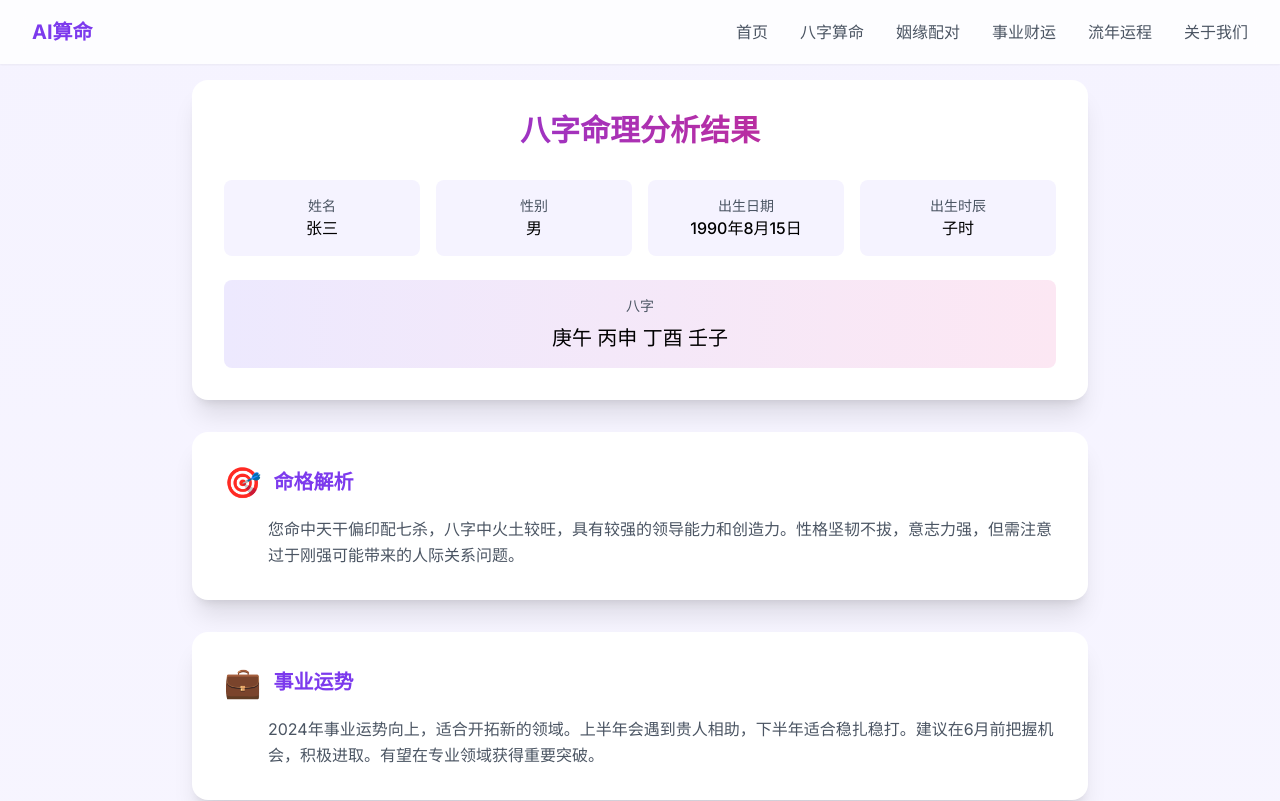
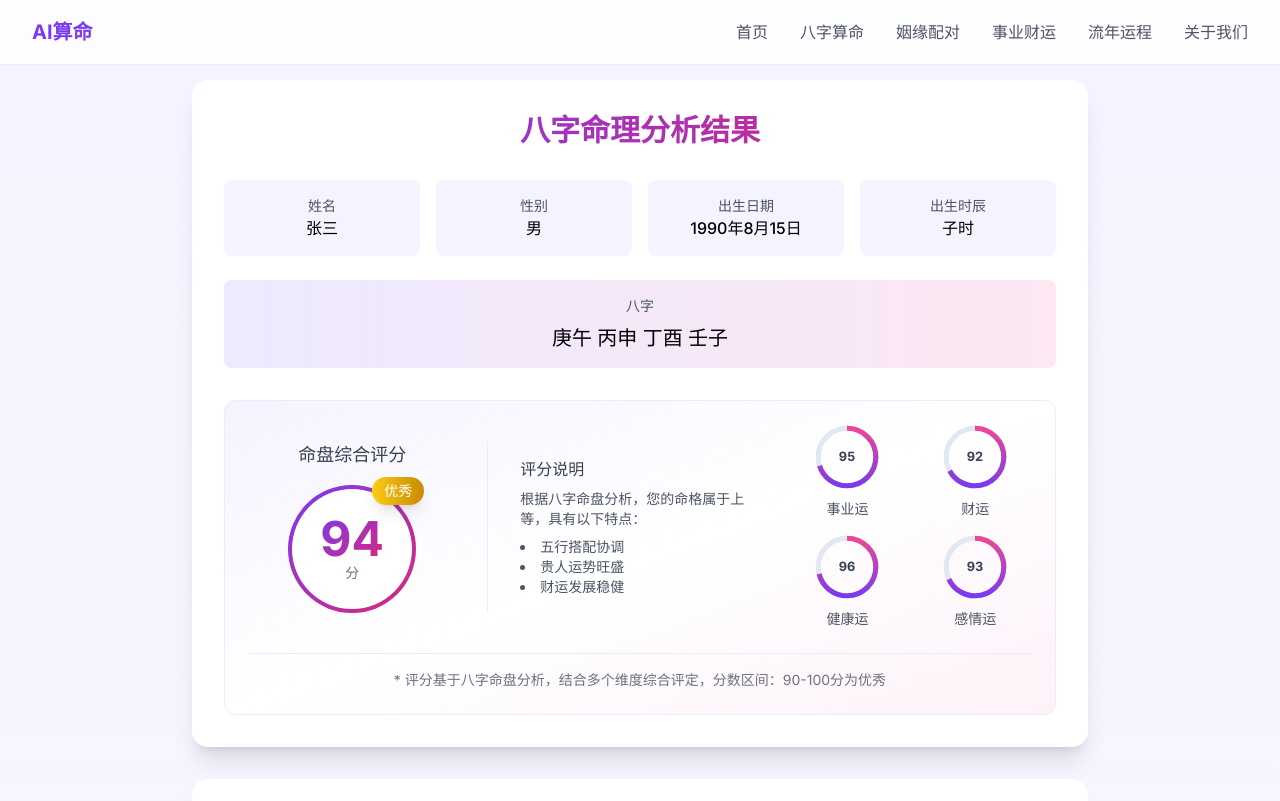
Before and after one commit to adminnnn/ai-fengshui, a Next.js app: page /fortune/result in a window 1280 px wide. Shown: the top 801 px of the page. Built offline with nearby package versions, Linux system fonts and the light colour scheme.

Commit message:
测算结果页面增加评分机制

```diff
--- a/app/fortune/result/page.tsx
+++ b/app/fortune/result/page.tsx
@@ -225,6 +225,17 @@ export default function FortuneResult() {
     name: "✍️", // 姓名解析
   };
 
+  // 在 basicInfo 后添加评分数据
+  const scoreData = {
+    total: 94,  // 综合评分
+    aspects: [
+      { name: "事业运", score: 95 },
+      { name: "财运", score: 92 },
+      { name: "健康运", score: 96 },
+      { name: "感情运", score: 93 },
+    ]
+  };
+
   return (
     <div className="min-h-screen py-20 px-4 bg-gradient-to-b from-primary-50 to-white">
       <div className="max-w-4xl mx-auto">
@@ -258,9 +269,126 @@ export default function FortuneResult() {
               </div>
             </div>
 
-            <div className="text-center p-4 bg-gradient-to-r from-primary-100 to-pink-100 rounded-lg">
+            <div className="text-center p-4 bg-gradient-to-r from-primary-100 to-pink-100 rounded-lg mb-6">
               <div className="text-sm text-gray-600 mb-2">八字</div>
               <div className="text-xl font-medium">{resultData.basicInfo.eightCharacters}</div>
+            </div>
+
+            {/* 修改评分区域的样式 */}
+            <div className="mt-8 p-6 bg-gradient-to-br from-primary-50 via-white to-pink-50 rounded-xl border border-primary-100">
+              <div className="grid grid-cols-1 md:grid-cols-3 gap-8 items-center">
+                {/* 左侧：总评分 */}
+                <div className="text-center md:border-r border-primary-100 pr-8">
+                  <h3 className="text-lg font-medium text-gray-700 mb-4">命盘综合评分</h3>
+                  <div className="relative inline-block">
+                    <motion.div
+                      initial={{ opacity: 0, scale: 0.5 }}
+                      animate={{ opacity: 1, scale: 1 }}
+                      transition={{ duration: 0.5 }}
+                      className="w-32 h-32 rounded-full bg-gradient-to-br from-primary-600 to-pink-600 p-1"
+                    >
+                      <div className="w-full h-full rounded-full bg-white flex items-center justify-center">
+                        <motion.div
+                          initial={{ opacity: 0, y: 20 }}
+                          animate={{ opacity: 1, y: 0 }}
+                          transition={{ delay: 0.3 }}
+                          className="text-center"
+                        >
+                          <span className="text-5xl font-bold bg-clip-text text-transparent bg-gradient-to-br from-primary-600 to-pink-600">
+                            {scoreData.total}
+                          </span>
+                          <span className="text-sm text-gray-500 block">分</span>
+                        </motion.div>
+                      </div>
+                    </motion.div>
+                    <motion.div
+                      initial={{ opacity: 0 }}
+                      animate={{ opacity: 1 }}
+                      transition={{ delay: 0.5 }}
+                      className="absolute -top-2 -right-2 bg-gradient-to-r from-yellow-400 to-yellow-600 text-white text-sm px-3 py-1 rounded-full shadow-lg"
+                    >
+                      优秀
+                    </motion.div>
+                  </div>
+                </div>
+
+                {/* 中间：评分说明 */}
+                <div className="text-center md:text-left space-y-2">
+                  <h4 className="font-medium text-gray-700">评分说明</h4>
+                  <p className="text-sm text-gray-600">
+                    根据八字命盘分析，您的命格属于上等，具有以下特点：
+                  </p>
+                  <ul className="text-sm text-gray-600 list-disc list-inside">
+                    <li>五行搭配协调</li>
+                    <li>贵人运势旺盛</li>
+                    <li>财运发展稳健</li>
+                  </ul>
+                </div>
+
+                {/* 右侧：分项评分 */}
+                <div className="grid grid-cols-2 gap-4">
+                  {scoreData.aspects.map((aspect, index) => (
+                    <motion.div
+                      key={aspect.name}
+                      initial={{ opacity: 0, x: 20 }}
+                      animate={{ opacity: 1, x: 0 }}
+                      transition={{ delay: 0.2 * index }}
+                      className="relative"
+                    >
+                      <div className="text-center">
+                        <div className="relative inline-block">
+                          <svg className="w-16 h-16" viewBox="0 0 100 100">
+                            <circle
+                              cx="50"
+                              cy="50"
+                              r="45"
+                              fill="none"
+                              stroke="#e2e8f0"
+                              strokeWidth="8"
+                            />
+                            <circle
+                              cx="50"
+                              cy="50"
+                              r="45"
+                              fill="none"
+                              stroke="url(#gradient)"
+                              strokeWidth="8"
+                              strokeDasharray={`${2 * Math.PI * 45 * aspect.score / 100} ${2 * Math.PI * 45}`}
+                              strokeDashoffset={2 * Math.PI * 45 * 0.25}
+                              className="transform -rotate-90 origin-center"
+                            />
+                            <defs>
+                              <linearGradient id="gradient" x1="0%" y1="0%" x2="100%" y2="0%">
+                                <stop offset="0%" stopColor="#7c3aed" />
+                                <stop offset="100%" stopColor="#ec4899" />
+                              </linearGradient>
+                            </defs>
+                            <text
+                              x="50"
+                              y="50"
+                              textAnchor="middle"
+                              dy="0.3em"
+                              className="text-xl font-bold fill-gray-700"
+                            >
+                              {aspect.score}
+                            </text>
+                          </svg>
+                        </div>
+                        <div className="text-sm font-medium text-gray-600 mt-1">{aspect.name}</div>
+                      </div>
+                    </motion.div>
+                  ))}
+                </div>
+              </div>
+
+              <motion.div
+                initial={{ opacity: 0 }}
+                animate={{ opacity: 1 }}
+                transition={{ delay: 1 }}
+                className="mt-6 text-center text-sm text-gray-500 border-t border-primary-100 pt-4"
+              >
+                * 评分基于八字命盘分析，结合多个维度综合评定，分数区间：90-100分为优秀
+              </motion.div>
             </div>
           </div>
 
```
